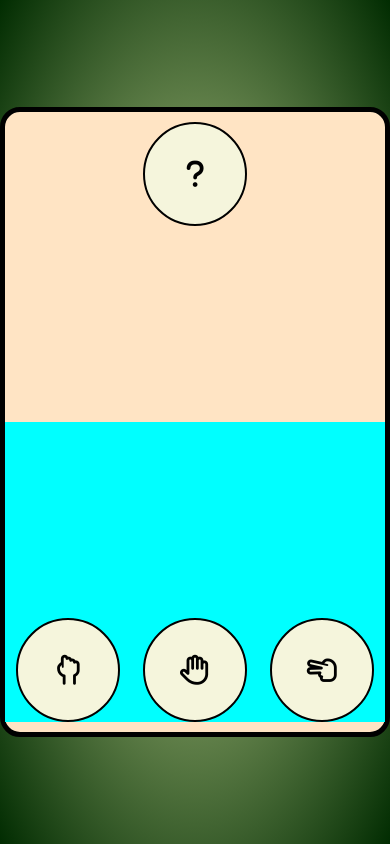
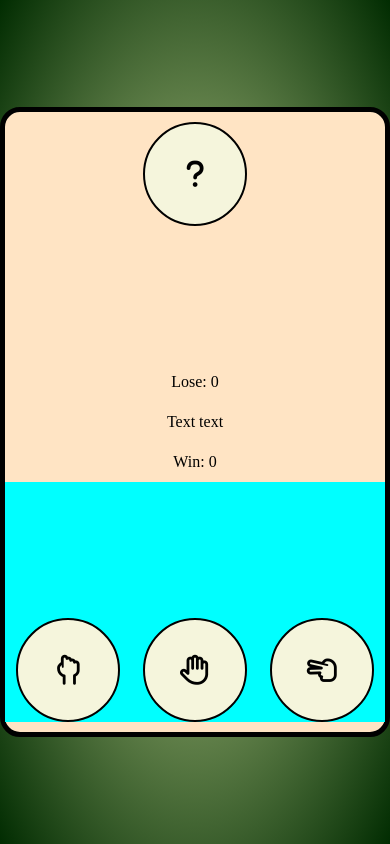
Before and after one commit to TomLindblad/RockPaperScissor, a plain HTML site: page index.html in a window 390 px wide. Drawn offline with Linux system fonts and the light colour scheme.

Commit message:
added win/lose text

```diff
--- a/index.html
+++ b/index.html
@@ -13,6 +13,9 @@
         <div class="enemycardcontainer">
             <div class="actioncard" id="enemycard"><i class="fa-solid fa-question"></i></div>
         </div>
+        <div class="textcontainer">
+            <p>Win: 0</p><p>Text text</p><p>Lose: 0</p>
+        </div>
         <div class="mycardcontainer">
             <div class="actioncard mycard" id="rock" onclick="compareWeapons('rock', getEnemyWeapon())"><i class="fa-regular fa-hand-back-fist"></i></div>
             <div class="actioncard mycard" id="paper" onclick="compareWeapons('paper', getEnemyWeapon())"><i class="fa-regular fa-hand"></i></div>
--- a/styles.css
+++ b/styles.css
@@ -19,16 +19,25 @@ body{
 
 .enemycardcontainer{
     width: 100%;
-    height: 50%;
+    height: 40%;
     display: flex;
     justify-content: space-around;
     align-items: flex-start;
 }
 
+.textcontainer{
+    width: 100%;
+    height: 20%;
+    position: relative;
+    display: flex;
+    justify-content: space-around;
+    align-items:center;
+}
+
 .mycardcontainer{
     background-color: aqua;      /* REMOVE! JUST SO I CAN SEE WHERE THE CONTAINER IS! */
     width: 100%;
-    height: 50%;
+    height: 40%;
     display: flex;
     justify-content: space-around;
     align-items:flex-end;
@@ -118,4 +127,12 @@ body{
         align-content: center;
     }
 
+    .textcontainer{
+        width: 100%;
+        height: 20%;
+        position: relative;
+        display: flex;
+        flex-direction: column-reverse;
+
+    }
 }
```
